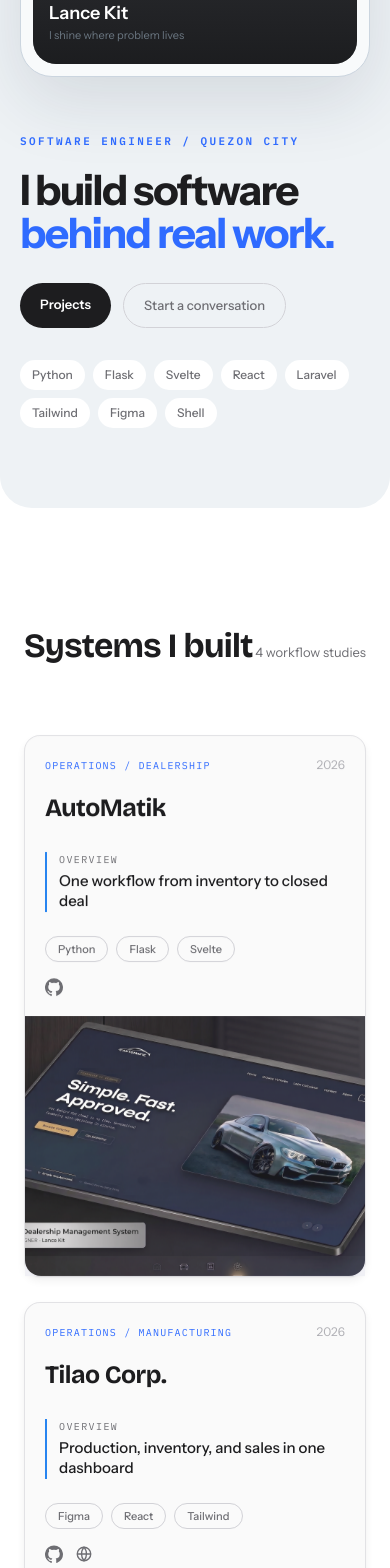
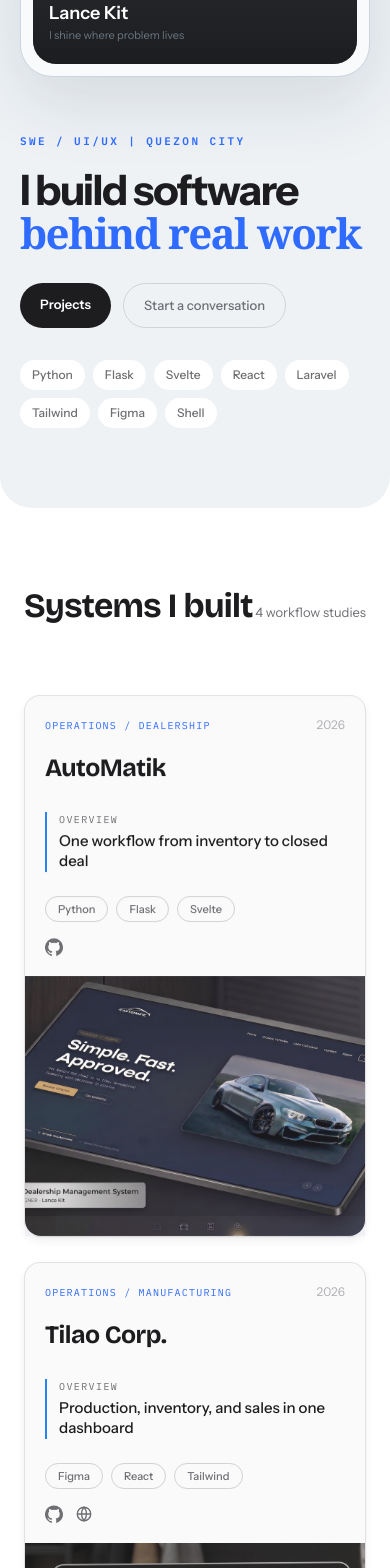
Before and after one commit to LanceKitL/portfolio_website, a React (Vite) app: page / in a window 390 px wide. Shown: the part 280-1848 px from the top of the page. Built offline with nearby package versions, Linux system fonts and the light colour scheme; no server answers; grey boxes are pictures that could not be loaded.

Commit message:
patch: hero role, added quotes. next-action: add testimonials.

```diff
--- a/src/App.tsx
+++ b/src/App.tsx
@@ -1,5 +1,5 @@
 import { useEffect, useState } from "react"
-import { useScroll } from "motion/react"
+import { stagger, useScroll } from "motion/react"
 import ConfettiLayer from "@/components/ConfettiLayer"
 import Footer from "@/components/layout/Footer"
 import Nav from "@/components/layout/Nav"
--- a/src/components/sections/AchievementsSection.tsx
+++ b/src/components/sections/AchievementsSection.tsx
@@ -9,7 +9,7 @@ export default function AchievementsSection() {
 
   return (
     <section id="achievements" className="py-28 px-6 max-w-5xl mx-auto">
-      <SectionHeading title="Proof of practice" meta="How the work has developed" />
+      <SectionHeading title="Proof of practice" meta="pure hardwork" />
 
       <motion.div
         className="relative grid grid-cols-1 gap-3 md:grid-cols-3 md:gap-6"
--- a/src/components/sections/CertificationsSection.tsx
+++ b/src/components/sections/CertificationsSection.tsx
@@ -11,7 +11,7 @@ export default function CertificationsSection() {
     >
       <SectionHeading
         title="Credentials in motion"
-        meta="Learning alongside shipping"
+        meta="certs"
         className="mb-10 sm:mb-16"
       />
 
--- a/src/components/sections/Hero.tsx
+++ b/src/components/sections/Hero.tsx
@@ -13,21 +13,21 @@ export default function Hero() {
         <div className="flex-1">
           <div className="mb-7">
             <p className="mb-5 font-mono text-[11px] font-semibold uppercase tracking-[0.22em] text-[#2f6bff] dark:text-[#ffb86b]">
-              Software Engineer / Quezon City
+              SWE / UI/UX  | Quezon City
             </p>
             <BlurText
               text="I build software"
               delay={80}
-              className="text-[42px] font-bold leading-[1.02] tracking-[-0.04em] sm:text-[62px]"
+              className="text-[42px] font-bold leading-[1.02] tracking-[-0.04em] sm:text-[70px]"
               direction="bottom"
-              stepDuration={0.4}
+              stepDuration={0.2}
             />
             <BlurText
-              text="behind real work."
+              text="behind real work"
               delay={80}
-              className="text-[42px] font-bold leading-[1.02] tracking-[-0.04em] text-[#2f6bff] sm:text-[62px] dark:text-[#ffb86b]"
+              className="text-[42px] font-serif font-bold leading-[1.02] tracking-[-0.04em] text-[#2f6bff] sm:text-[126px] dark:text-[#ffb86b]"
               direction="bottom"
-              stepDuration={0.4}
+              stepDuration={0.2}
               animationFrom={{ filter: "blur(10px)", opacity: 0, y: 30 }}
             />
           </div>
@@ -52,7 +52,7 @@ export default function Hero() {
             variants={staggerContainer}
             initial="hidden"
             animate="visible"
-            transition={{ delayChildren: 0.4 }}
+            transition={{ delayChildren: 0.3 }}
           >
             {SKILLS.map((s) => (
               <motion.span
--- a/src/components/sections/ProjectsSection.tsx
+++ b/src/components/sections/ProjectsSection.tsx
@@ -1,4 +1,4 @@
-import { AnimatePresence } from "motion/react"
+import { AnimatePresence,motion } from "motion/react"
 import SectionHeading from "@/components/SectionHeading"
 import GitHubActivity from "@/components/sections/GitHubActivity"
 import ProjectCard from "@/components/sections/ProjectCard"
@@ -6,11 +6,22 @@ import ProjectOverlay from "@/components/sections/ProjectOverlay"
 import { PROJECTS } from "@/data/content"
 import useProjectModal from "@/hooks/useProjectModal"
 
+
 export default function ProjectsSection() {
   const { selectedProject, open, close } = useProjectModal()
-
+  const quoteVariants = {
+    hidden: { opacity: 0, y: 24 },
+    visible: {
+      opacity: 1,
+      y: 0,
+      transition: {
+        duration: 0.7,
+        ease: [0.25, 0.1, 0.25, 1],
+      },
+    },
+  }
   return (
-    <section id="projects" className="py-28 px-6 max-w-5xl mx-auto">
+    <section id="projects" className="py-18 px-6 max-w-5xl mx-auto">
       <SectionHeading
         title="Systems I built"
         meta={`${PROJECTS.length} workflow studies`}
@@ -36,6 +47,22 @@ export default function ProjectsSection() {
           <ProjectOverlay project={selectedProject} onClose={close} />
         )}
       </AnimatePresence>
+
+      <motion.blockquote
+        initial="hidden"
+        whileInView="visible"
+        viewport={{ once: true, amount: 0.6 }}
+        variants={quoteVariants}
+        className="mt-16 text-center text-2xl font-normal italic leading-relaxed sm:text-3xl"
+      >
+        <span aria-hidden="true" className="text-[#2f6bff] dark:text-[#ffb86b]">
+          “
+        </span>
+        The only way to do great work is to love what you do.
+        <footer className="mt-3 text-sm not-italic text-[#6e6e73]">
+          Steve Jobs
+        </footer>
+      </motion.blockquote>
     </section>
   )
 }
```
